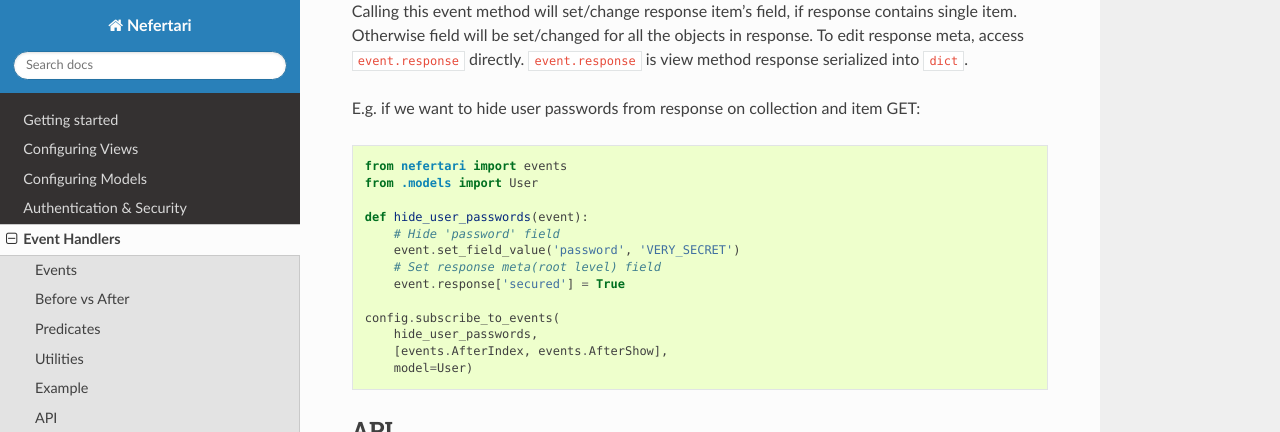
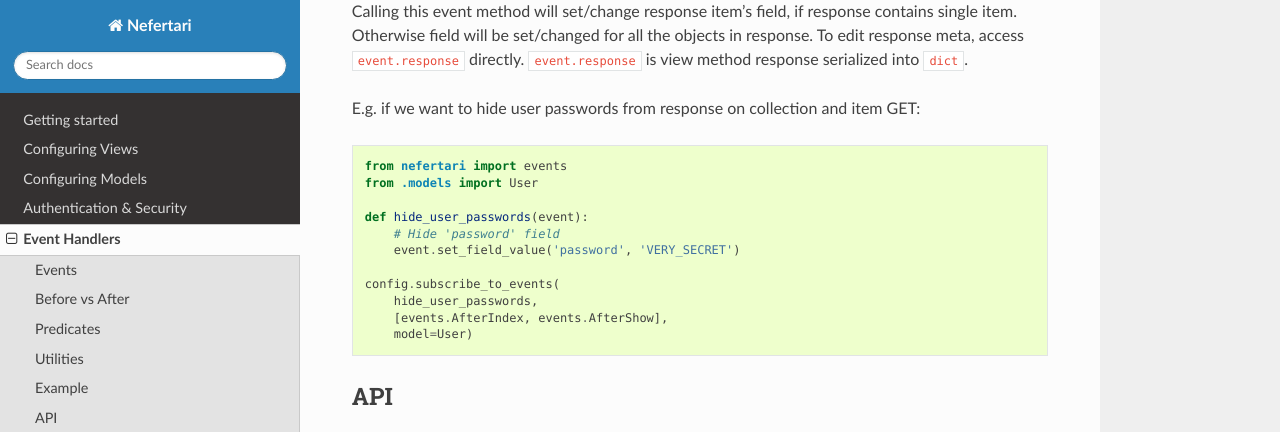
Before and after one commit to ramses-tech/nefertari, a Sphinx documentation site: the page built from docs/source/event_handlers.rst, in a window 1280 px wide and 900 px high, scrolled down 3794 px, cut to the strip 0-432 px from the top of the window. Built offline with Sphinx 7.4.7 and the Read the Docs theme 2.0.0, drawn with Linux system fonts in a browser that asks for light colours.

Commit message:
Fix docs

```diff
--- a/docs/source/event_handlers.rst
+++ b/docs/source/event_handlers.rst
@@ -164,8 +164,6 @@ E.g. if we want to hide user passwords from response on collection and item GET:
     def hide_user_passwords(event):
         # Hide 'password' field
         event.set_field_value('password', 'VERY_SECRET')
-        # Set response meta(root level) field
-        event.response['secured'] = True
 
     config.subscribe_to_events(
         hide_user_passwords,
```
